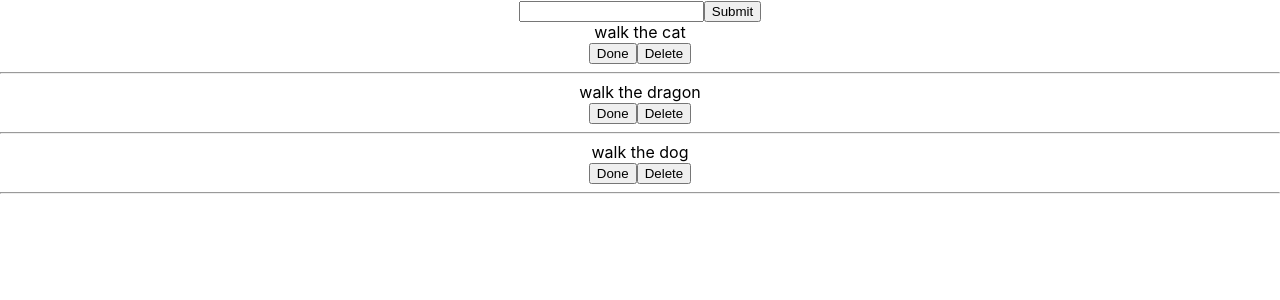
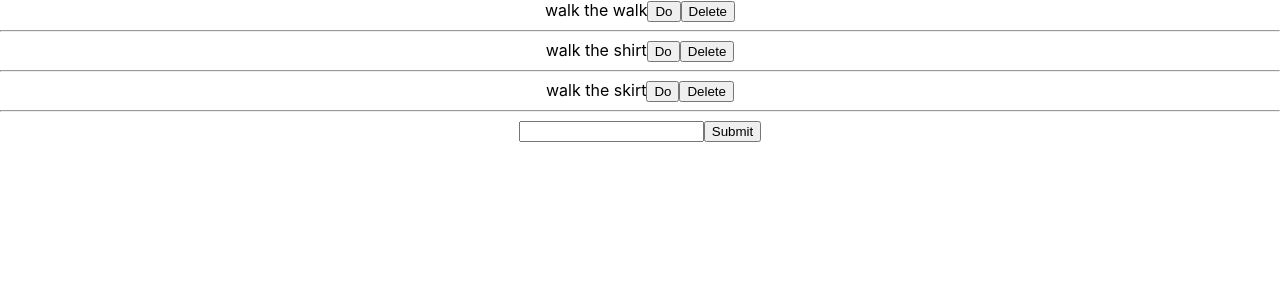
Before and after one commit to rubenrodriguez9/react-hooks, a React (Create React App) app: page / in a window 1280 px wide. Shown: the top 300 px of the page. Built offline with nearby package versions, Linux system fonts and the light colour scheme.

Commit message:
line-through working

```diff
--- a/src/App.js
+++ b/src/App.js
@@ -1,68 +1,88 @@
-import  { useState } from 'react'
+import {useState} from 'react'
 import {v4 as uuidv4} from "uuid"
-import './App.css';
-import TodoInput from './TodoInput'
 import Todo from './Todo'
+import InputTodo from "./InputTodo"
 
-function App() {
+ function App() {
 
-  let initialTodoArray = [
+  let todoArray = [
     {
       id: uuidv4(),
-      todo: 'walk the cat',
-      isCompleted: false
+      todo: 'walk the walk',
+      isComplete: false
     },
     {
       id: uuidv4(),
-      todo: 'walk the dragon',
-      isCompleted: false
+      todo: 'walk the shirt',
+      isComplete: false
     },
     {
       id: uuidv4(),
-      todo: 'walk the dog',
-      isCompleted: false
+      todo: 'walk the skirt',
+      isComplete: false
     }
   ]
 
+  const [todos, setTodos] = useState(todoArray)
 
-  const [todos, setTodos] = useState(initialTodoArray)
 
-  function showAllTodos() {
+  function showAllTodos(){
     return todos.map((item) => {
-      return <Todo key={item.id} todoRay={item} removeTodo={removeTodo} />
+      return <Todo key={item.id} value={item.todo} todoRay={item} deleteTodo={deleteTodo} todoDonebyID={todoDonebyID} />
     })
   }
 
-  function showTodoInput() {
-
-    return <TodoInput addTodo={addTodo} />
+  function addTodo(todo){
+    let arr = [...todoArray, {id: uuidv4(), isComplete: false, todo: todo} ]
+    setTodos(arr)
   }
 
-  function addTodo(todo) {
-
-    let arr = [...todos,  {id: uuidv4(), isCompleted: false, todo: todo}]
-    setTodos(arr)
-
+  function showInput() {
+    return <InputTodo addTodo={addTodo} />
   }
 
-  function removeTodo(id) {
+  function todoDonebyID(id){
+    console.log(id);
+    console.log(todos);
 
-    let arr = todos.filter((item) => {
-      return item.id !== id
+    let newTodoArray = [...todos]
+    newTodoArray.map((todo) => {
+      if(todo.id === id && todo.isComplete){
+        todo.isComplete = false;
+        return todo
+      }
+      if(todo.id === id && !todo.isComplete){
+        todo.isComplete = true;
+        return todo
+      }
     })
 
-    setTodos(arr)
+    console.log(newTodoArray);
 
+    setTodos(newTodoArray)
 
 
   }
 
+  function deleteTodo(id) {
+
+    let arr = [...todos].filter((item) => {
+      if(id !== item.id){
+        return item
+      }
+    })
+    setTodos(arr)
+  }
+
+
+
+
   return (
-    <div className="App">
-      {showTodoInput()}
+    <div style={{textAlign: "center"}} >
       {showAllTodos()}
+      {showInput()}
     </div>
-  );
+  )
 }
 
-export default App;
+export default App
--- /dev/null
+++ b/src/InputTodo.js
@@ -0,0 +1,31 @@
+import { useState } from 'react'
+
+import React from 'react'
+
+ function InputTodo({addTodo}) {
+
+    const  [todo, setTodo] = useState('')
+
+    function handleAddTodo(e) {
+        e.preventDefault()
+
+        addTodo(todo)
+    }
+
+    function handleDeleteTodo(id){
+
+    }
+
+    return (
+        <form onSubmit={handleAddTodo}>
+           <input
+           type="text"
+           onChange={(e) => setTodo(e.target.value)}
+           value={todo}
+           />
+           <button>Submit</button>
+        </form>
+    )
+}
+
+export default InputTodo
--- a/src/Todo.js
+++ b/src/Todo.js
@@ -1,16 +1,17 @@
 import React from 'react'
 
-const Todo = ({todoRay, removeTodo}) => {
+ function Todo({todoRay, deleteTodo, todoDonebyID, isComplete}) {
+
+
+
     return (
-        <div>
+        <div style={{textDecoration: todoRay.isComplete ? "line-through": ""}} >
             {todoRay.todo}
-            <div>
-                <button>Done</button>
-                <button onClick={() => removeTodo(todoRay.id)} >Delete</button>
-            </div>
+            <button onClick={() => todoDonebyID(todoRay.id)} >Do</button>
+            <button onClick={() => deleteTodo(todoRay.id)} >Delete</button>
             <hr/>
         </div>
+
     )
 }
-
 export default Todo
--- a/src/TodoInput.js
+++ /dev/null
@@ -1,24 +0,0 @@
-import React, {useState} from 'react'
-
-const TodoInput = ({addTodo}) => {
-
-    const [todo, setTodo] = useState("")
-
-    function handleCreateNewTodo(e){
-        e.preventDefault()
-
-        addTodo(todo)
-    }
-
-    return (
-        <form onSubmit={handleCreateNewTodo}  >
-            <input
-                type="text"
-                value={todo}
-                onChange={(e) => setTodo(e.target.value)} />
-            <button >Submit</button>
-        </form>
-    )
-}
-
-export default TodoInput
```
Also changed, not shown: 1 other file (tests, documents, lock files or other folders).
